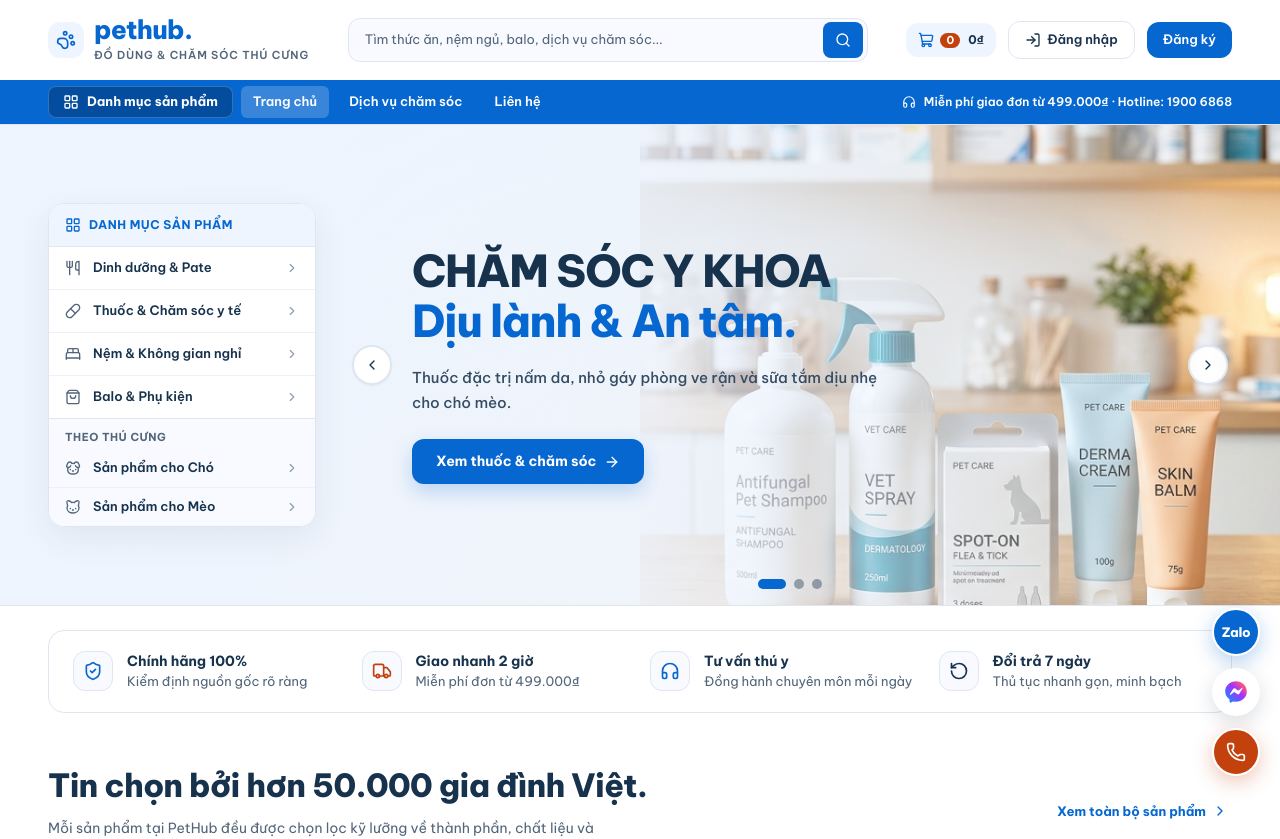
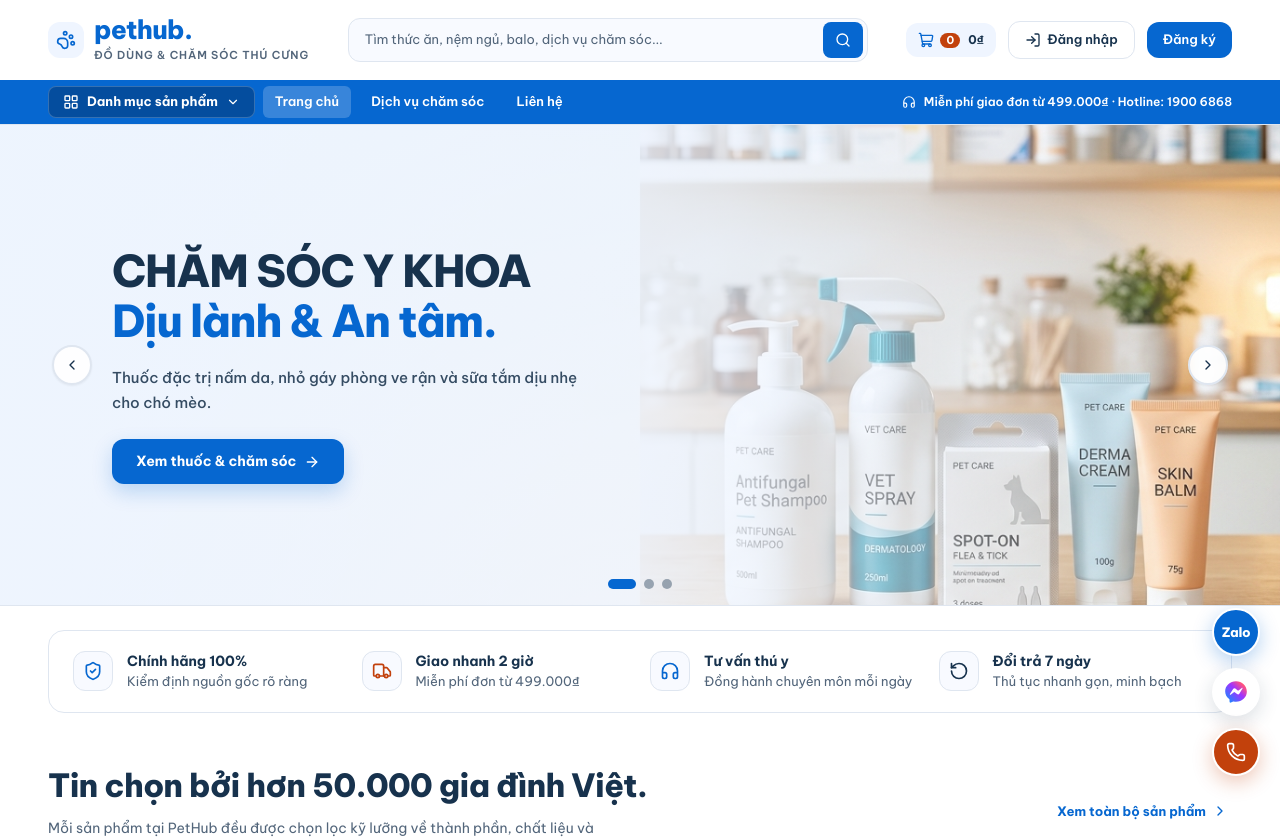
Before and after one commit to Dreams-lands/React-Nodejs, a React (Vite) app in the folder frontend/: page / in a window 1280 px wide. Shown: the top 839 px of the page. Built offline with nearby package versions, Linux system fonts and the light colour scheme.

Commit message:
fix(frontend): remove duplicate hero category card and enable header dropdown on hover

```diff
--- a/frontend/src/App.tsx
+++ b/frontend/src/App.tsx
@@ -30,7 +30,6 @@ import {
   MessageSquare,
   MapPin,
   Send,
-  LayoutGrid,
 } from 'lucide-react';
 import type {
   PageId,
@@ -50,7 +49,6 @@ import {
   CompactHeader,
   CompactFooter,
 } from './components/HeadersAndFooters';
-import { CategoryMenuList } from './components/CategoryMenuList';
 import { TiltCard } from './components/TiltCard';
 import { FloatingContact } from './components/FloatingContact';
 
@@ -452,25 +450,8 @@ export function App() {
                     </AnimatePresence>
                     <div className="absolute inset-0 bg-gradient-to-b sm:bg-gradient-to-r from-[#eff5ff]/96 via-[#eff5ff]/88 via-50% to-[#eff5ff]/45 sm:to-transparent" />
 
-                    <div className="relative z-10 max-w-[1320px] mx-auto px-3 sm:px-8 lg:px-12 flex items-center gap-6 lg:gap-8 min-h-[380px] sm:min-h-[440px] lg:min-h-[480px]">
-                      {/* Cohesive PetHub Category Card integrated cleanly beside Hero Copy */}
-                      <aside
-                        aria-label="Danh mục sản phẩm"
-                        className="hidden lg:flex flex-col w-[268px] shrink-0 bg-white/96 backdrop-blur-xs border border-[#dfe6f0] rounded-2xl shadow-[0_12px_32px_rgba(23,50,77,0.07)] overflow-hidden my-6"
-                      >
-                        <div className="px-4 py-3 bg-[#eff5ff] border-b border-[#dfe6f0] flex items-center gap-2 text-[12px] font-bold uppercase tracking-[0.04em] text-[#0667d0]">
-                          <LayoutGrid className="w-4 h-4 shrink-0" />
-                          <span>Danh mục sản phẩm</span>
-                        </div>
-                        <CategoryMenuList
-                          activeCategory={selectedCategoryFilter}
-                          activePetAudience={petScope}
-                          onSelectCategory={handleSelectCategory}
-                          onSelectPetAudience={handleSelectPetAudience}
-                        />
-                      </aside>
-
-                      {/* Right Hero Content Column with internal Arrows & Dots */}
+                    <div className="relative z-10 max-w-[1320px] mx-auto px-3 sm:px-8 lg:px-12 flex items-center min-h-[380px] sm:min-h-[440px] lg:min-h-[480px]">
+                      {/* Hero Content Column with internal Arrows & Dots */}
                       <div className="flex-1 min-w-0 relative flex flex-col justify-center min-h-[380px] sm:min-h-[440px] lg:min-h-[480px] pt-10 pb-16 sm:py-16 px-3 sm:px-14 lg:px-16">
                         <AnimatePresence mode="wait">
                           <motion.div
--- a/frontend/src/components/HeadersAndFooters.tsx
+++ b/frontend/src/components/HeadersAndFooters.tsx
@@ -221,9 +221,7 @@ export const PetHubHeader: React.FC<FullHeaderProps> = ({
             <div
               ref={menuRef}
               className="sm:relative h-full flex items-center shrink-0"
-              onMouseEnter={() => {
-                if (currentPage !== 'home') setProductMenuOpen(true);
-              }}
+              onMouseEnter={() => setProductMenuOpen(true)}
               onMouseLeave={() => setProductMenuOpen(false)}
             >
               <button
@@ -240,17 +238,15 @@ export const PetHubHeader: React.FC<FullHeaderProps> = ({
                 </span>
                 <ChevronDown
                   className={`w-3 h-3 sm:w-3.5 sm:h-3.5 shrink-0 transition-transform duration-200 ${
-                    currentPage === 'home' ? 'lg:hidden' : ''
-                  } ${productMenuOpen ? 'rotate-180' : ''}`}
+                    productMenuOpen ? 'rotate-180' : ''
+                  }`}
                 />
               </button>
 
               {productMenuOpen && (
                 <div
                   role="menu"
-                  className={`absolute left-2 right-2 sm:left-0 sm:right-auto top-full mt-1 sm:w-[268px] z-50 ${
-                    currentPage === 'home' ? 'lg:hidden' : ''
-                  }`}
+                  className="absolute left-2 right-2 sm:left-0 sm:right-auto top-full pt-1.5 sm:w-[268px] z-50"
                 >
                   <div className="rounded-xl bg-white border border-[#dfe6f0] shadow-[0_16px_36px_rgba(23,50,77,0.14)] overflow-hidden">
                     <CategoryMenuList
```
